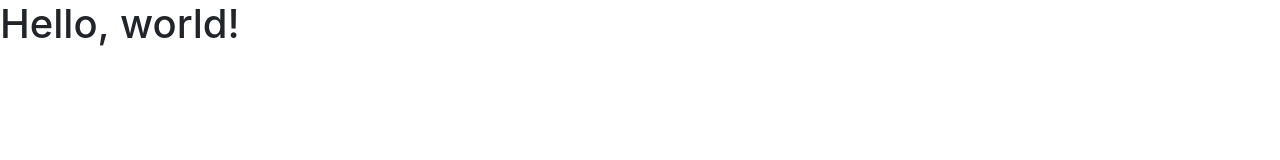
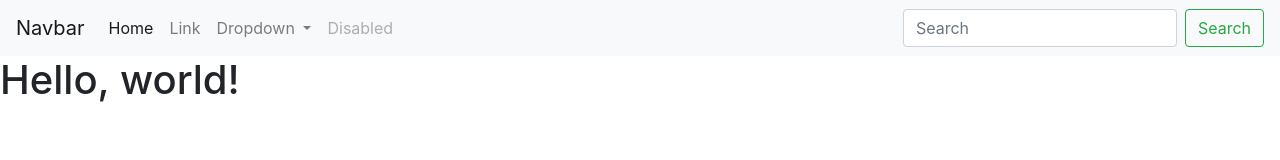
Before and after one commit to Matt-239/portfolio_site, a plain HTML site: page index.html in a window 1280 px wide. Drawn offline with nearby package versions, Linux system fonts and the light colour scheme.

Commit message:
adds navbar to index file

```diff
--- a/index.html
+++ b/index.html
@@ -4,6 +4,8 @@
     <!-- Required meta tags -->
     <meta charset="utf-8">
     <meta name="viewport" content="width=device-width, initial-scale=1, shrink-to-fit=no">
+    <meta name="description" content="Portfolio site for Matt P.">
+    <meta name="author" content="Matthew Price">
 
     <!-- Bootstrap CSS -->
     <link rel="stylesheet" href="https://cdn.jsdelivr.net/npm/bootstrap@4.3.1/dist/css/bootstrap.min.css"
@@ -11,8 +13,62 @@
 
     <title>Hello, world!</title>
 </head>
+<header>
+    <nav class="navbar navbar-expand-lg navbar-light bg-light">
+        <a class="navbar-brand" href="#">Navbar</a>
+        <button class="navbar-toggler" type="button" data-toggle="collapse" data-target="#navbarSupportedContent"
+            aria-controls="navbarSupportedContent" aria-expanded="false" aria-label="Toggle navigation">
+            <span class="navbar-toggler-icon"></span>
+        </button>
+
+        <div class="collapse navbar-collapse" id="navbarSupportedContent">
+            <ul class="navbar-nav mr-auto">
+                <li class="nav-item active">
+                    <a class="nav-link" href="#">Home <span class="sr-only">(current)</span></a>
+                </li>
+                <li class="nav-item">
+                    <a class="nav-link" href="#">Link</a>
+                </li>
+                <li class="nav-item dropdown">
+                    <a class="nav-link dropdown-toggle" href="#" id="navbarDropdown" role="button" data-toggle="dropdown"
+                        aria-haspopup="true" aria-expanded="false">
+                        Dropdown
+                    </a>
+                    <div class="dropdown-menu" aria-labelledby="navbarDropdown">
+                        <a class="dropdown-item" href="#">Action</a>
+                        <a class="dropdown-item" href="#">Another action</a>
+                        <div class="dropdown-divider"></div>
+                        <a class="dropdown-item" href="#">Something else here</a>
+                    </div>
+                </li>
+                <li class="nav-item">
+                    <a class="nav-link disabled" href="#">Disabled</a>
+                </li>
+            </ul>
+            <form class="form-inline my-2 my-lg-0">
+                <input class="form-control mr-sm-2" type="search" placeholder="Search" aria-label="Search">
+                <button class="btn btn-outline-success my-2 my-sm-0" type="submit">Search</button>
+            </form>
+        </div>
+    </nav>
+</header>
 <body>
     <h1>Hello, world!</h1>
+
+
+
+
+
+
+
+
+
+
+
+
+
+
+
 
     <!-- Optional JavaScript -->
     <!-- jQuery first, then Popper.js, then Bootstrap JS -->
```
